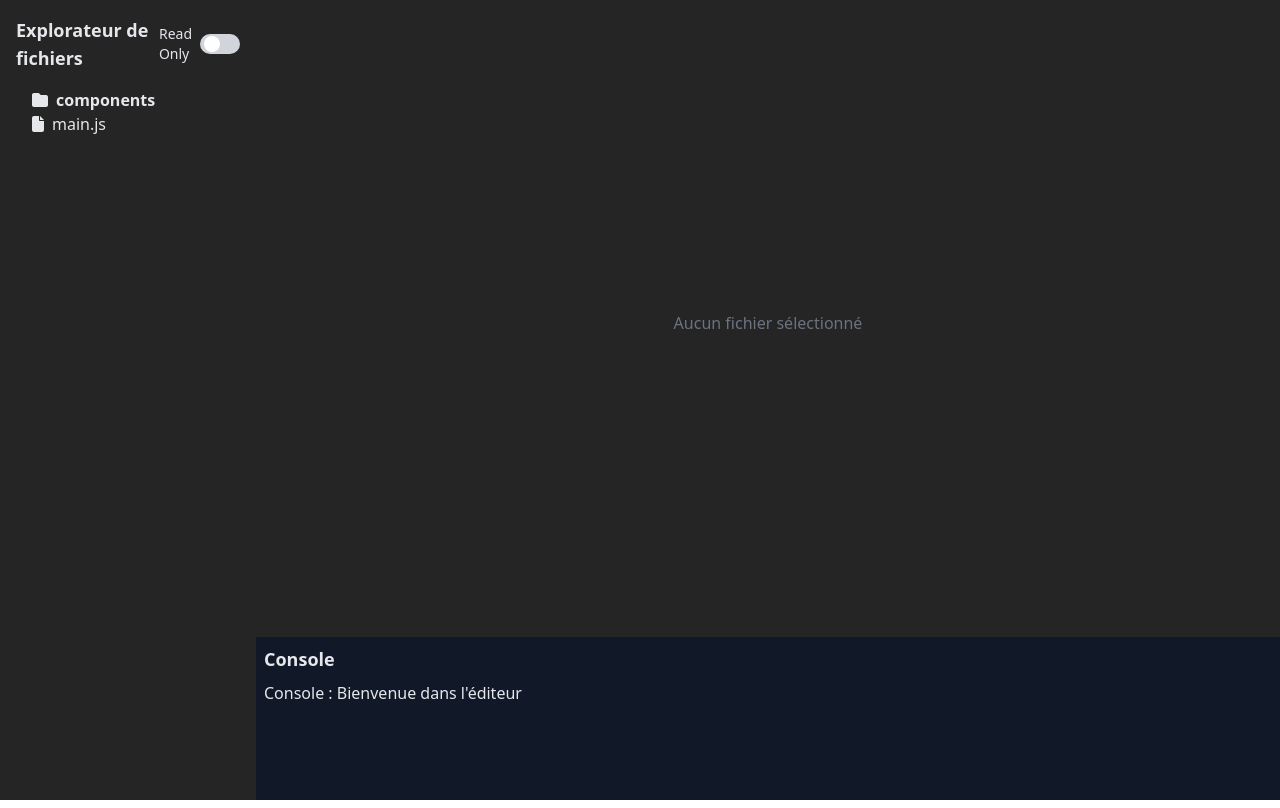
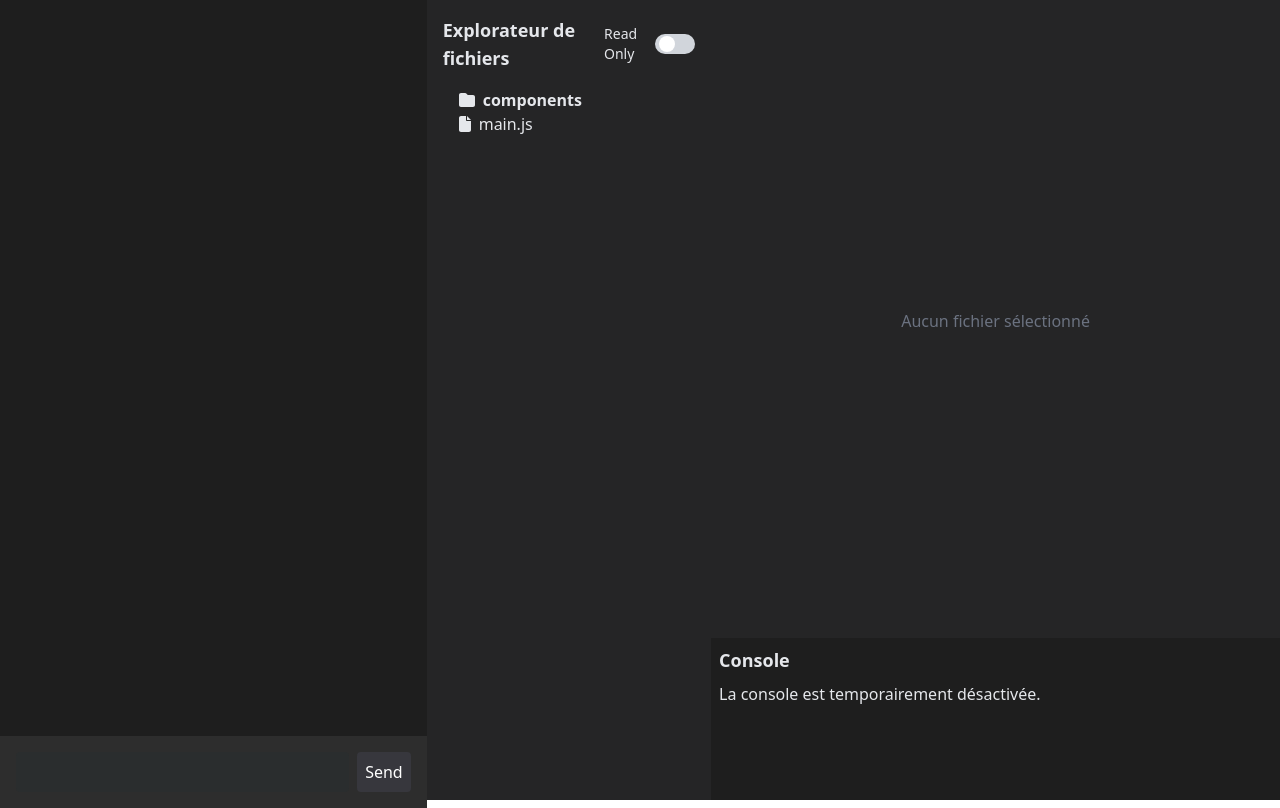
Before and after one commit to ernivani/ai-code-with-me, a React (Vite) app: page / in a window 1280 px wide. Built offline with nearby package versions, Linux system fonts and the light colour scheme.

Commit message:
Ajout d'un composant Chatbot avec intégration d'API et mise à jour de l'interface utilisateur pour inclure le Chatbot et améliorer l'explorateur de fichiers.

```diff
--- a/src/App.jsx
+++ b/src/App.jsx
@@ -2,6 +2,7 @@ import React, { useState } from "react";
 import FileExplorer from "./components/FileExplorer";
 import CodeEditor from "./components/CodeEditor";
 import Console from "./components/Console";
+import Chatbot from "./components/Chatbot";
 
 function App() {
     const [openFiles, setOpenFiles] = useState([]);
@@ -25,18 +26,19 @@ function App() {
     };
 
     return (
-        <div className="flex h-screen bg-vs-black text-gray-100">
-            {/* Colonne gauche : Explorateur de fichiers */}
-            <div className="w-1/5 bg-vs-behind-editor text-gray-200 p-4">
+        <div className="h-screen flex flex-row">
+            <Chatbot />
+            <div className="flex h-screen w-full bg-vs-black text-gray-100">
+                <div className="w-1/3 bg-vs-behind-editor text-gray-200 p-4">
                     <FileExplorer
                         onFileSelect={handleFileSelect}
+                        activeFile={activeFile}
                         setIsReadOnly={setIsReadOnly}
                         isReadOnly={isReadOnly}
                     />
                 </div>
 
-            {/* Section centrale : Éditeur de code */}
-            <div className="flex-1 flex flex-col">
+                <div className="flex flex-col w-2/3">
                     <CodeEditor
                         openFiles={openFiles}
                         activeFile={activeFile}
@@ -47,6 +49,7 @@ function App() {
                     <Console />
                 </div>
             </div>
+        </div>
     );
 }
 
--- a/src/components/Chatbot.jsx
+++ b/src/components/Chatbot.jsx
@@ -1,20 +1,80 @@
-import React from 'react';
+import React, { useState } from "react";
+import axios from "axios";
 
 function Chatbot() {
+    const [messages, setMessages] = useState([]);
+    const [input, setInput] = useState("");
+
+    const sendMessage = async () => {
+        if (input.trim() === "") return;
+
+        const userMessage = { sender: "user", text: input };
+        setMessages([...messages, userMessage]);
+
+        try {
+            const response = await axios.post(
+                "https://api.openai.com/v1/engines/davinci-codex/completions",
+                {
+                    prompt: input,
+                    max_tokens: 150,
+                    n: 1,
+                    stop: null,
+                    temperature: 0.7,
+                },
+                {
+                    headers: {
+                        Authorization: `Bearer YOUR_OPENAI_API_KEY`,
+                        "Content-Type": "application/json",
+                    },
+                }
+            );
+
+            const botMessage = {
+                sender: "bot",
+                text: response.data.choices[0].text.trim(),
+            };
+            setMessages([...messages, userMessage, botMessage]);
+        } catch (error) {
+            console.error("Error fetching response from OpenAI:", error);
+        }
+
+        setInput("");
+    };
+
     return (
-    <div className="flex flex-col h-full">
-      <h2 className="text-xl font-bold mb-4">Chatbot</h2>
-      <div className="flex-1 p-2 bg-gray-50 rounded-lg overflow-y-auto border border-gray-300">
-        {/* Placeholder pour les messages du chatbot */}
-        <p className="text-gray-500">[Message de bienvenue du chatbot]</p>
-        <p className="text-gray-500 mt-2">[Autres messages...]</p>
+        <div className="h-full w-1/2 bg-vs-black text-gray-100">
+            <div
+                className="p-4 overflow-y-auto"
+                style={{ height: "calc(100% - 4rem)" }}
+            >
+                {messages.map((message, index) => (
+                    <div
+                        key={index}
+                        className={`my-2 p-2 rounded ${
+                            message.sender === "user"
+                                ? "bg-vs-selected-file text-white"
+                                : "bg-vs-behind-editor text-gray-100"
+                        }`}
+                    >
+                        {message.text}
                     </div>
+                ))}
+            </div>
+            <div className="p-4 flex bg-vs-window">
                 <input
                     type="text"
-        className="mt-4 p-2 border border-gray-300 rounded-lg"
-        placeholder="Écrivez un message..."
-        disabled
+                    className="flex-grow p-2 rounded bg-vs-hover-file text-gray-100 outline-none"
+                    value={input}
+                    onChange={(e) => setInput(e.target.value)}
+                    onKeyPress={(e) => e.key === "Enter" && sendMessage()}
                 />
+                <button
+                    className="ml-2 p-2 bg-vs-selected-file rounded text-white"
+                    onClick={sendMessage}
+                >
+                    Send
+                </button>
+            </div>
         </div>
     );
 }
--- a/src/components/Console.jsx
+++ b/src/components/Console.jsx
@@ -2,11 +2,13 @@ import React, { useState } from "react";
 
 function Console() {
     const [logs, setLogs] = useState([
-        "Console : Bienvenue dans l'éditeur",
+        "La console est temporairement désactivée.",
     ]);
 
     return (
-        <div className="h-1/4 bg-gray-900 text-gray-200 p-2 overflow-y-auto">
+        <>
+            <div className="h-1 bg-vs-behind-editor"></div>
+            <div className="h-1/4 bg-vs-black text-gray-200 p-2 overflow-y-auto">
                 <h2 className="text-lg font-bold mb-2">Console</h2>
                 <div>
                     {logs.map((log, index) => (
@@ -14,6 +16,7 @@ function Console() {
                     ))}
                 </div>
             </div>
+        </>
     );
 }
 
--- a/src/components/FileExplorer.jsx
+++ b/src/components/FileExplorer.jsx
@@ -28,10 +28,15 @@ const fileStructure = [
     { name: "main.js", type: "file" },
 ];
 
-function FileExplorer({ onFileSelect, setIsReadOnly, isReadOnly }) {
+function FileExplorer({ onFileSelect, activeFile, setIsReadOnly, isReadOnly }) {
     const renderFileTree = (nodes) => {
         return nodes.map((node, index) => (
-            <FileNode key={index} node={node} onFileSelect={onFileSelect} />
+            <FileNode
+                key={index}
+                node={node}
+                onFileSelect={onFileSelect}
+                isActive={activeFile === node.name}
+            />
         ));
     };
 
@@ -58,7 +63,7 @@ function FileExplorer({ onFileSelect, setIsReadOnly, isReadOnly }) {
     );
 }
 
-function FileNode({ node, onFileSelect }) {
+function FileNode({ node, onFileSelect, isActive }) {
     const [isOpen, setIsOpen] = useState(false);
 
     const toggleFolder = () => {
@@ -95,7 +100,9 @@ function FileNode({ node, onFileSelect }) {
 
     return (
         <div
-            className="flex items-center ml-4 cursor-pointer hover:bg-vs-hover-file"
+            className={`flex items-center ml-4 cursor-pointer hover:bg-vs-hover-file ${
+                isActive ? "bg-vs-selected-file text-white" : ""
+            }`}
             onClick={() => onFileSelect(node.name)}
         >
             <FontAwesomeIcon icon={faFile} className="mr-2" />
```
Lines whose indentation alone changed are shown as unchanged.
